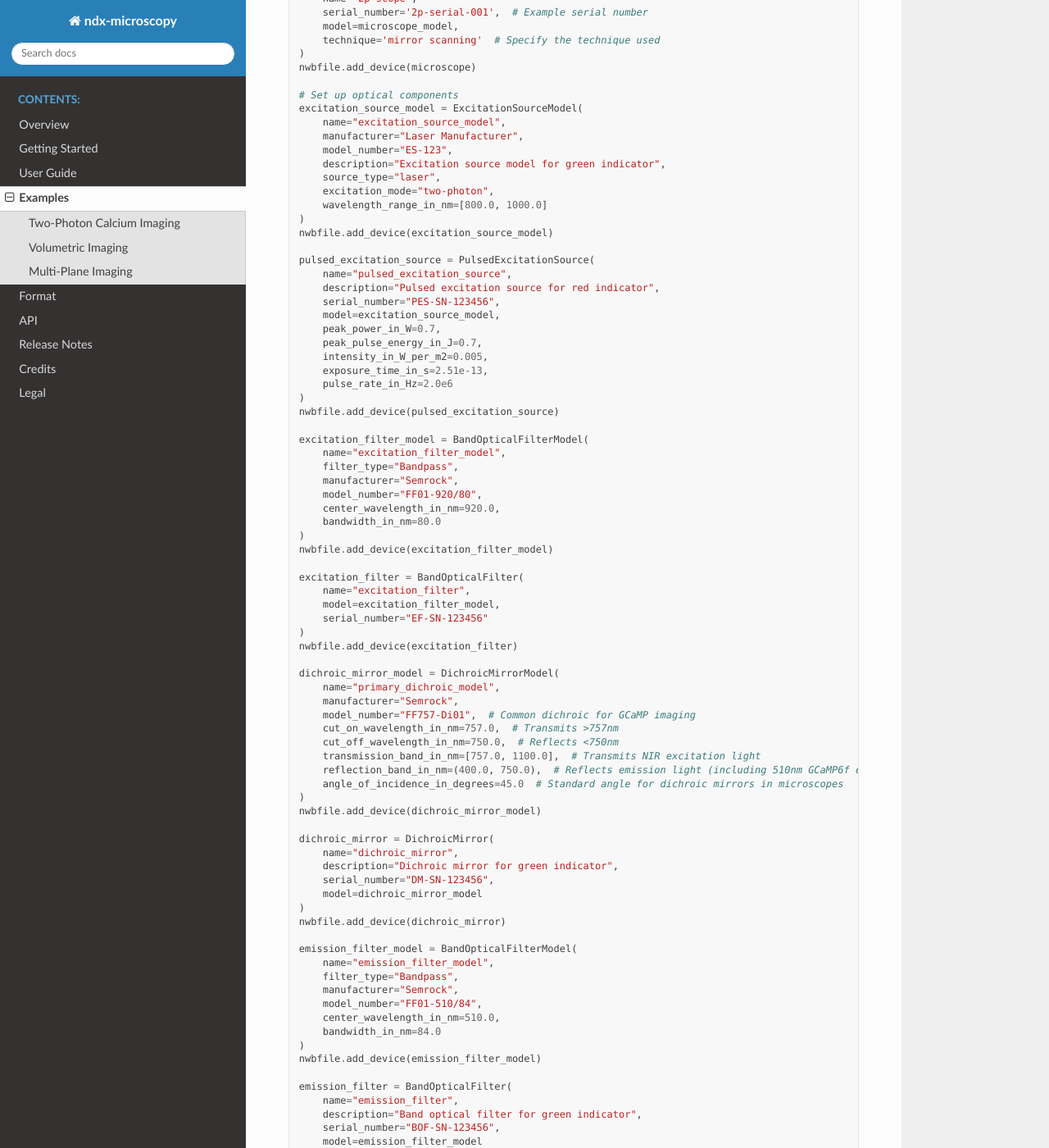
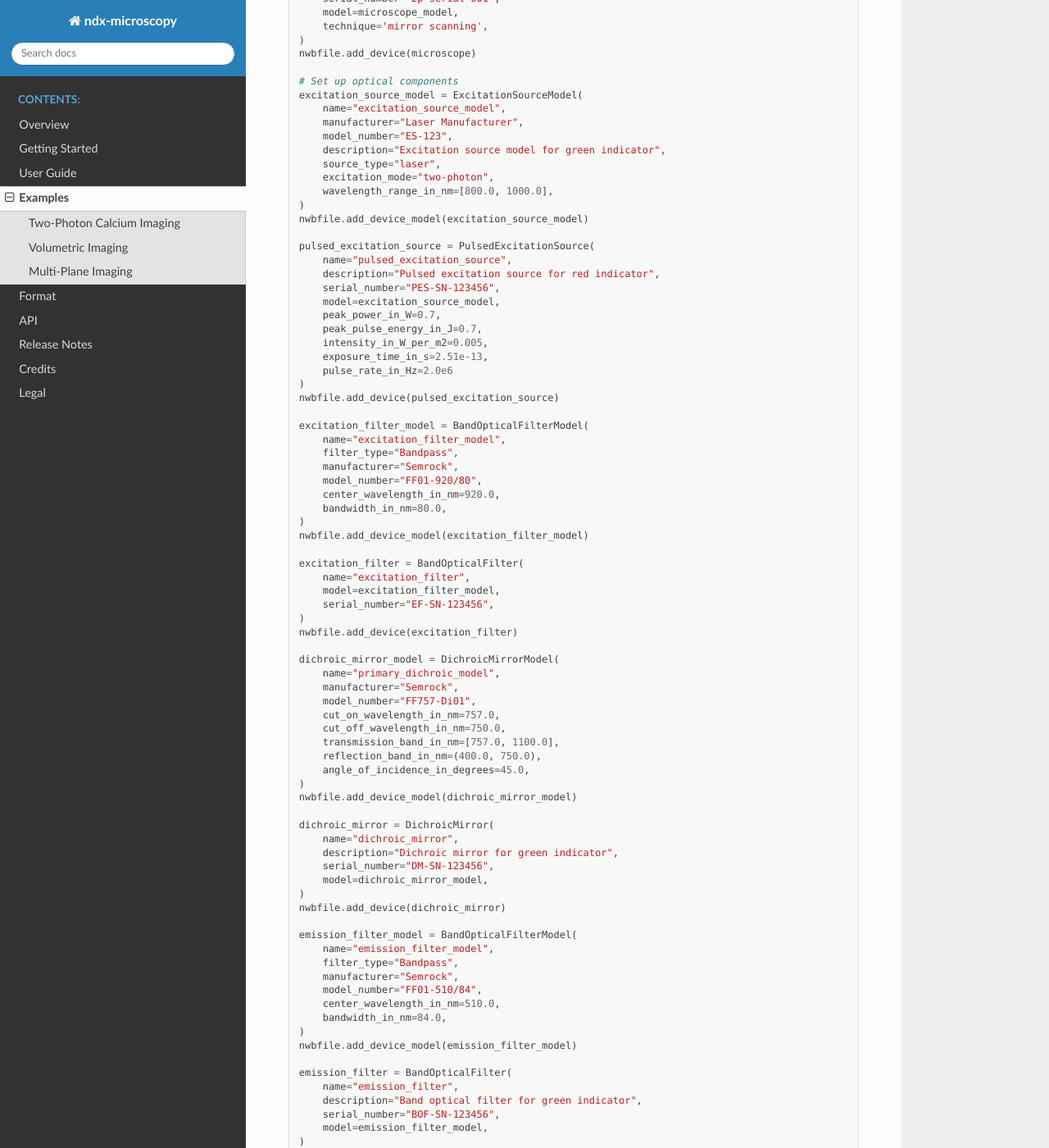
Before and after one commit to catalystneuro/ndx-microscopy, a Sphinx documentation site: the page built from docs/source/examples.rst, in a window 1280 px wide and 1400 px high, scrolled down 1249 px. Shown: the whole window at 82% size. Built offline with Sphinx 7.4.7 and the Read the Docs theme 3.1.0, drawn with Linux system fonts in a browser that asks for light colours; some of the changed text lies outside the part shown.

Commit message:
update documentation

```diff
--- a/docs/source/examples.rst
+++ b/docs/source/examples.rst
@@ -42,7 +41,7 @@ Complete example of two-photon calcium imaging with full optical path configurat
         DichroicMirror,
         PhotodetectorModel,
         Photodetector,
-        Indicator
+        Indicator,
     )
 
     # Create NWB file
@@ -59,17 +58,17 @@ Complete example of two-photon calcium imaging with full optical path configurat
     microscope_model = MicroscopeModel(
         name='2p-model',
         description='Two-photon microscope model for calcium imaging',
-        model_number='2p-001',  # Example model number
-        manufacturer='ImagingTech'
+        model_number='2p-001',
+        manufacturer='ImagingTech',
     )
-    nwbfile.add_device(microscope_model)
+    nwbfile.add_device_model(microscope_model)
 
     # Set up microscope with technique
     microscope = Microscope(
         name='2p-scope',
-        serial_number='2p-serial-001',  # Example serial number
+        serial_number='2p-serial-001',
         model=microscope_model,
-        technique='mirror scanning'  # Specify the technique used
+        technique='mirror scanning',
     )
     nwbfile.add_device(microscope)
 
@@ -81,9 +80,9 @@ Complete example of two-photon calcium imaging with full optical path configurat
         description="Excitation source model for green indicator",
         source_type="laser",
         excitation_mode="two-photon",
-        wavelength_range_in_nm=[800.0, 1000.0]
+        wavelength_range_in_nm=[800.0, 1000.0],
     )
-    nwbfile.add_device(excitation_source_model)
+    nwbfile.add_device_model(excitation_source_model)
 
     pulsed_excitation_source = PulsedExcitationSource(
         name="pulsed_excitation_source",
@@ -104,34 +103,34 @@ Complete example of two-photon calcium imaging with full optical path configurat
         manufacturer="Semrock",
         model_number="FF01-920/80",
         center_wavelength_in_nm=920.0,
-        bandwidth_in_nm=80.0
+        bandwidth_in_nm=80.0,
     )
-    nwbfile.add_device(excitation_filter_model)
+    nwbfile.add_device_model(excitation_filter_model)
 
     excitation_filter = BandOpticalFilter(
         name="excitation_filter",
         model=excitation_filter_model,
-        serial_number="EF-SN-123456"
+        serial_number="EF-SN-123456",
     )
     nwbfile.add_device(excitation_filter)
 
     dichroic_mirror_model = DichroicMirrorModel(
         name="primary_dichroic_model",
         manufacturer="Semrock",
-        model_number="FF757-Di01",  # Common dichroic for GCaMP imaging
-        cut_on_wavelength_in_nm=757.0,  # Transmits >757nm
-        cut_off_wavelength_in_nm=750.0,  # Reflects <750nm
-        transmission_band_in_nm=[757.0, 1100.0],  # Transmits NIR excitation light
-        reflection_band_in_nm=(400.0, 750.0),  # Reflects emission light (including 510nm GCaMP6f emission)
-        angle_of_incidence_in_degrees=45.0  # Standard angle for dichroic mirrors in microscopes
+        model_number="FF757-Di01",
+        cut_on_wavelength_in_nm=757.0,
+        cut_off_wavelength_in_nm=750.0,
+        transmission_band_in_nm=[757.0, 1100.0],
+        reflection_band_in_nm=(400.0, 750.0),
+        angle_of_incidence_in_degrees=45.0,
     )
-    nwbfile.add_device(dichroic_mirror_model)
+    nwbfile.add_device_model(dichroic_mirror_model)
 
     dichroic_mirror = DichroicMirror(
         name="dichroic_mirror",
         description="Dichroic mirror for green indicator",
         serial_number="DM-SN-123456",
-        model=dichroic_mirror_model
+        model=dichroic_mirror_model,
     )
     nwbfile.add_device(dichroic_mirror)
 
@@ -141,15 +140,15 @@ Complete example of two-photon calcium imaging with full optical path configurat
         manufacturer="Semrock",
         model_number="FF01-510/84",
         center_wavelength_in_nm=510.0,
-        bandwidth_in_nm=84.0
+        bandwidth_in_nm=84.0,
     )
-    nwbfile.add_device(emission_filter_model)
+    nwbfile.add_device_model(emission_filter_model)
 
     emission_filter = BandOpticalFilter(
         name="emission_filter",
         description="Band optical filter for green indicator",
         serial_number="BOF-SN-123456",
-        model=emission_filter_model
+        model=emission_filter_model,
     )
     nwbfile.add_device(emission_filter)
 
@@ -158,16 +157,16 @@ Complete example of two-photon calcium imaging with full optical path configurat
         detector_type="PMT",
         manufacturer="Hamamatsu",
         model_number="R6357",
-        gain=1000000.0,  # 10^6 typical PMT gain
-        gain_unit="V/A"  # Voltage/Current
+        gain=1000000.0,
+        gain_unit="V/A",
     )
-    nwbfile.add_device(photodetector_model)
+    nwbfile.add_device_model(photodetector_model)
 
     photodetector = Photodetector(
         name="photodetector",
         description="Photodetector for green emission",
         serial_number="PD-SN-123456",
-        model=photodetector_model
+        model=photodetector_model,
     )
     nwbfile.add_device(photodetector)
 
@@ -177,8 +176,6 @@ Complete example of two-photon calcium imaging with full optical path configurat
         label="GCaMP6f",
         description="Calcium indicator for two-photon imaging",
         manufacturer="Addgene",
-        injection_brain_region="Visual cortex",
-        injection_coordinates_in_mm=[-2.5, 3.2, 0.5]
     )
 
     # Create microscopy rig
@@ -190,8 +187,15 @@ Complete example of two-photon calcium imaging with full optical path configurat
         excitation_filter=excitation_filter,
         dichroic_mirror=dichroic_mirror,
         photodetector=photodetector,
-        emission_filter=emission_filter
+        emission_filter=emission_filter,
     )
+
+    # Store rig and indicator in the experiment metadata container
+    microscopy_experiment_metadata = MicroscopyExperimentMetadata(
+        indicators=[indicator],
+        microscopy_rigs=[microscopy_rig],
+    )
+    nwbfile.add_lab_meta_data(microscopy_experiment_metadata)
 
     # Define illumination pattern
     line_scan = LineScan(
@@ -303,8 +307,8 @@ Complete example of two-photon calcium imaging with full optical path configurat
         rois=roi_region,
         unit='n.a.',
         rate=30.0,
-        starting_time=0.0
-        microscopy_series=imaging_series
+        starting_time=0.0,
+        microscopy_series=imaging_series,
     )
 
     # Create container for response series
@@ -370,7 +376,7 @@ Example of volumetric imaging with 3D ROI segmentation:
         DichroicMirror,
         PhotodetectorModel,
         Photodetector,
-        Indicator
+        Indicator,
     )
 
     # Create NWB file
@@ -388,9 +394,9 @@ Example of volumetric imaging with 3D ROI segmentation:
         name='volume-model',
         description='Volumetric imaging microscope model',
         model_number='volume-001',
-        manufacturer='ImagingTech'
+        manufacturer='ImagingTech',
     )
-    nwbfile.add_device(microscope_model)
+    nwbfile.add_device_model(microscope_model)
 
     # Set up microscope with technique
     microscope = Microscope(
@@ -398,7 +404,7 @@ Example of volumetric imaging with 3D ROI segmentation:
         description='Custom volumetric imaging microscope',
         serial_number='volume-serial-001',
         model=microscope_model,
-        technique='acousto-optical deflectors'  # Specify the technique used
+        technique='acousto-optical deflectors',
     )
     nwbfile.add_device(microscope)
 
@@ -410,9 +416,9 @@ Example of volumetric imaging with 3D ROI segmentation:
         description="Excitation source model for volumetric imaging",
         source_type="laser",
         excitation_mode="two-photon",
-        wavelength_range_in_nm=[800.0, 1000.0]
+        wavelength_range_in_nm=[800.0, 1000.0],
     )
-    nwbfile.add_device(excitation_source_model)
+    nwbfile.add_device_model(excitation_source_model)
 
     laser = ExcitationSource(
         name='laser',
@@ -420,7 +426,7 @@ Example of volumetric imaging with 3D ROI segmentation:
         serial_number="ES-SN-123456",
         model=excitation_source_model,
         intensity_in_W_per_m2=1000.0,
-        exposure_time_in_s=0.001
+        exposure_time_in_s=0.001,
     )
     nwbfile.add_device(laser)
 
@@ -430,15 +436,15 @@ Example of volumetric imaging with 3D ROI segmentation:
         manufacturer="Semrock",
         model_number="FF01-920/80",
         center_wavelength_in_nm=920.0,
-        bandwidth_in_nm=80.0
+        bandwidth_in_nm=80.0,
     )
-    nwbfile.add_device(excitation_filter_model)
+    nwbfile.add_device_model(excitation_filter_model)
 
     excitation_filter = BandOpticalFilter(
         name='excitation_filter',
         description="Excitation filter for volumetric imaging",
         serial_number="EF-SN-123456",
-        model=excitation_filter_model
+        model=excitation_filter_model,
     )
     nwbfile.add_device(excitation_filter)
 
@@ -446,15 +452,15 @@ Example of volumetric imaging with 3D ROI segmentation:
         name="dichroic_mirror_model",
         manufacturer="Semrock",
         model_number="FF695-Di02",
-        cut_on_wavelength_in_nm=695.0
+        cut_on_wavelength_in_nm=695.0,
     )
-    nwbfile.add_device(dichroic_mirror_model)
+    nwbfile.add_device_model(dichroic_mirror_model)
 
     dichroic = DichroicMirror(
         name='primary_dichroic',
         description="Dichroic mirror for volumetric imaging",
         serial_number="DM-SN-123456",
-        model=dichroic_mirror_model
+        model=dichroic_mirror_model,
     )
     nwbfile.add_device(dichroic)
 
@@ -464,15 +470,15 @@ Example of volumetric imaging with 3D ROI segmentation:
         manufacturer="Semrock",
         model_number="FF01-510/84",
         center_wavelength_in_nm=510.0,
-        bandwidth_in_nm=84.0
+        bandwidth_in_nm=84.0,
     )
-    nwbfile.add_device(emission_filter_model)
+    nwbfile.add_device_model(emission_filter_model)
 
     emission_filter = BandOpticalFilter(
         name='emission_filter',
         description="Emission filter for volumetric imaging",
         serial_number="EF-SN-123456",
-        model=emission_filter_model
+        model=emission_filter_model,
     )
     nwbfile.add_device(emission_filter)
 
@@ -482,15 +488,15 @@ Example of volumetric imaging with 3D ROI segmentation:
         manufacturer="Hamamatsu",
         model_number="R6357",
         gain=70.0,
-        gain_unit="dB"
+        gain_unit="dB",
     )
-    nwbfile.add_device(photodetector_model)
+    nwbfile.add_device_model(photodetector_model)
 
     detector = Photodetector(
         name='pmt',
         description="Photodetector for volumetric imaging",
         serial_number="PD-SN-123456",
-        model=photodetector_model
+        model=photodetector_model,
     )
     nwbfile.add_device(detector)
 
@@ -500,8 +506,6 @@ Example of volumetric imaging with 3D ROI segmentation:
         label='GCaMP6f',
         description='Calcium indicator for volumetric imaging',
         manufacturer='Addgene',
-        injection_brain_region='Visual cortex',
-        injection_coordinates_in_mm=[-2.5, 3.2, 0.5]
     )
 
     # Create microscopy rig
@@ -513,8 +517,15 @@ Example of volumetric imaging with 3D ROI segmentation:
         excitation_filter=excitation_filter,
         dichroic_mirror=dichroic,
         photodetector=detector,
-        emission_filter=emission_filter
+        emission_filter=emission_filter,
     )
+
+    # Store rig and indicator in the experiment metadata container
+    microscopy_experiment_metadata = MicroscopyExperimentMetadata(
+        indicators=[indicator],
+        microscopy_rigs=[microscopy_rig],
+    )
+    nwbfile.add_lab_meta_data(microscopy_experiment_metadata)
 
     # Define illumination pattern for volumetric imaging
     random_access_scan = RandomAccessScan(
@@ -627,8 +638,8 @@ Example of volumetric imaging with 3D ROI segmentation:
         rois=roi_region,
         unit='n.a.',
         rate=5.0,
-        starting_time=0.0
-        microscopy_series=volume_series
+        starting_time=0.0,
+        microscopy_series=volume_series,
     )
 
     # Create container for response series
@@ -686,7 +698,7 @@ Example of multi-plane imaging with an electrically tunable lens:
         MicroscopyResponseSeries,
         MicroscopyResponseSeriesContainer,
         SegmentationContainer,
-        PlaneAcquisition
+        PlaneAcquisition,
     )
     from ndx_ophys_devices import (
         ExcitationSourceModel,
@@ -697,7 +709,7 @@ Example of multi-plane imaging with an electrically tunable lens:
         DichroicMirror,
         PhotodetectorModel,
         Photodetector,
-        Indicator
+        Indicator,
     )
 
     # Create NWB file
@@ -714,18 +726,18 @@ Example of multi-plane imaging with an electrically tunable lens:
     microscope_model = MicroscopeModel(
         name='etl-model',
         description='Two-photon microscope model with electrically tunable lens',
-        model_number='etl-001',  # Example model number
-        manufacturer='ImagingTech'
+        model_number='etl-001',
+        manufacturer='ImagingTech',
     )
-    nwbfile.add_device(microscope_model)
+    nwbfile.add_device_model(microscope_model)
 
     # Set up microscope with ETL and technique
     microscope = Microscope(
         name='etl-scope',
         description='Two-photon microscope with electrically tunable lens',
-        serial_number='etl-serial-001',  # Example serial number
+        serial_number='etl-serial-001',
         model=microscope_model,
-        technique='electrically tunable lens'  # Specify the technique used
+        technique='electrically tunable lens',
     )
     nwbfile.add_device(microscope)
 
@@ -737,9 +749,9 @@ Example of multi-plane imaging with an electrically tunable lens:
         description="Excitation source model for multi-plane imaging",
         source_type="laser",
         excitation_mode="two-photon",
-        wavelength_range_in_nm=[800.0, 1000.0]
+        wavelength_range_in_nm=[800.0, 1000.0],
     )
-    nwbfile.add_device(excitation_source_model)
+    nwbfile.add_device_model(excitation_source_model)
 
     laser = ExcitationSource(
         name='laser',
@@ -747,7 +759,7 @@ Example of multi-plane imaging with an electrically tunable lens:
         serial_number="ES-SN-123456",
         model=excitation_source_model,
         intensity_in_W_per_m2=1000.0,
-        exposure_time_in_s=0.001
+        exposure_time_in_s=0.001,
     )
     nwbfile.add_device(laser)
 
@@ -757,15 +769,15 @@ Example of multi-plane imaging with an electrically tunable lens:
         manufacturer="Semrock",
         model_number="FF01-920/80",
         center_wavelength_in_nm=920.0,
-        bandwidth_in_nm=80.0
+        bandwidth_in_nm=80.0,
     )
-    nwbfile.add_device(excitation_filter_model)
+    nwbfile.add_device_model(excitation_filter_model)
 
     excitation_filter = BandOpticalFilter(
         name='excitation_filter',
         description="Excitation filter for multi-plane imaging",
         serial_number="EF-SN-123456",
-        model=excitation_filter_model
+        model=excitation_filter_model,
     )
     nwbfile.add_device(excitation_filter)
 
@@ -773,15 +785,15 @@ Example of multi-plane imaging with an electrically tunable lens:
         name="dichroic_mirror_model",
         manufacturer="Semrock",
         model_number="FF695-Di02",
-        cut_on_wavelength_in_nm=695.0
+        cut_on_wavelength_in_nm=695.0,
     )
-    nwbfile.add_device(dichroic_mirror_model)
+    nwbfile.add_device_model(dichroic_mirror_model)
 
     dichroic = DichroicMirror(
         name='primary_dichroic',
         description="Dichroic mirror for multi-plane imaging",
         serial_number="DM-SN-123456",
-        model=dichroic_mirror_model
+        model=dichroic_mirror_model,
     )
     nwbfile.add_device(dichroic)
 
@@ -791,15 +803,15 @@ Example of multi-plane imaging with an electrically tunable lens:
         manufacturer="Semrock",
         model_number="FF01-510/84",
         center_wavelength_in_nm=510.0,
-        bandwidth_in_nm=84.0
+        bandwidth_in_nm=84.0,
     )
-    nwbfile.add_device(emission_filter_model)
+    nwbfile.add_device_model(emission_filter_model)
 
     emission_filter = BandOpticalFilter(
         name='emission_filter',
         description="Emission filter for multi-plane imaging",
         serial_number="EF-SN-123456",
-        model=emission_filter_model
+        model=emission_filter_model,
     )
     nwbfile.add_device(emission_filter)
 
@@ -809,15 +821,15 @@ Example of multi-plane imaging with an electrically tunable lens:
         manufacturer="Hamamatsu",
         model_number="R6357",
         gain=70.0,
-        gain_unit="dB"
+        gain_unit="dB",
     )
-    nwbfile.add_device(photodetector_model)
+    nwbfile.add_device_model(photodetector_model)
 
     detector = Photodetector(
         name='pmt',
         description="Photodetector for multi-plane imaging",
         serial_number="PD-SN-123456",
-        model=photodetector_model
+        model=photodetector_model,
     )
     nwbfile.add_device(detector)
 
@@ -827,8 +839,6 @@ Example of multi-plane imaging with an electrically tunable lens:
         label='GCaMP6f',
         description='Calcium indicator for multi-plane imaging',
         manufacturer='Addgene',
-        injection_brain_region='Visual cortex',
-        injection_coordinates_in_mm=[-2.5, 3.2, 0.5]
     )
 
     # Create microscopy rig
@@ -840,8 +850,15 @@ Example of multi-plane imaging with an electrically tunable lens:
         excitation_filter=excitation_filter,
         dichroic_mirror=dichroic,
         photodetector=detector,
-        emission_filter=emission_filter
+        emission_filter=emission_filter,
     )
+
+    # Store rig and indicator in the experiment metadata container
+    microscopy_experiment_metadata = MicroscopyExperimentMetadata(
+        indicators=[indicator],
+        microscopy_rigs=[microscopy_rig],
+    )
+    nwbfile.add_lab_meta_data(microscopy_experiment_metadata)
 
     # Create ophys processing module
     ophys_module = nwbfile.create_processing_module(
@@ -955,8 +972,8 @@ Example of multi-plane imaging with an electrically tunable lens:
             rois=roi_region,
             unit='n.a.',
             rate=30.0,
-            starting_time=0.0
-            microscopy_series=plane_series
+            starting_time=0.0,
+            microscopy_series=plane_series,
         )
         response_series_list.append(response_series)
 
```
Also changed, not shown: other parts of docs/source/examples.rst (+5 -3 lines), README.md (+3 -1 lines), docs/source/getting_started.rst (+47 -27 lines), docs/source/user_guide.rst (+49 -49 lines).
